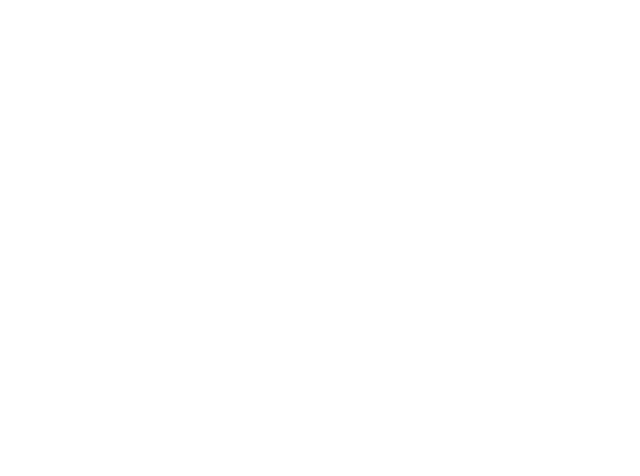
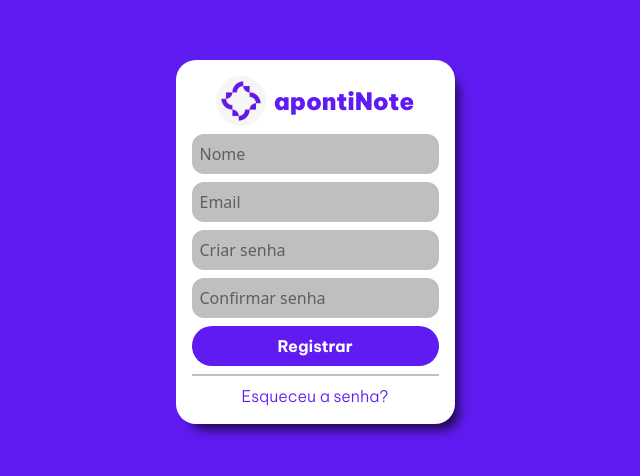
Before and after one commit to elielsondev/projeto_app_controle_de_garantia, a React (Vite) app: page /register in a window 1280 px wide. Before the commit this address had no page. Shown: the part 158-634 px from the top of the page, without its empty margins (325-965 px from the left). Built offline with nearby package versions, Linux system fonts and the light colour scheme; the HTML template or start-up script is replaced by a standard one.

Commit message:
fix and feat - ajustes nas paginas de Login e Welcome e implementacao da pagina Register

```diff
--- a/src/App.jsx
+++ b/src/App.jsx
@@ -2,6 +2,7 @@ import { Route, Routes } from "react-router-dom";
 import "./App.css";
 import Welcome from "./pages/Welcome";
 import Login from "./pages/Login";
+import Register from "./pages/Register";
 
 function App() {
   return (
@@ -9,6 +10,7 @@ function App() {
       <Routes>
         <Route path="/" element={ <Welcome /> } />
         <Route path="/login" element={ <Login /> } />
+        <Route path="/register" element={ <Register /> } />
       </Routes>
     </div>
   );
--- a/src/pages/Login.jsx
+++ b/src/pages/Login.jsx
@@ -1,6 +1,7 @@
 import React from "react";
 import "../style/Login.css";
 import logo from "../assets/logo.png";
+import { Link } from "react-router-dom";
 
 // Componente de login de usuário
 function Login() {
@@ -17,7 +18,7 @@ function Login() {
           name="email"
           id="email-login"
           placeholder="Email"
-          className=""
+          className="inputs"
         />
 
         <input
@@ -25,10 +26,14 @@ function Login() {
           name="password"
           id="password-login"
           placeholder="Senha"
-          className=""
+          className="inputs"
         />
 
-        <button className="be-vietnam-pro-bold">Entrar</button>
+          <Link to="/">
+            <span className="be-vietnam-pro-bold text-white">
+              Entrar
+            </span>
+          </Link>
 
         <label htmlFor="conectado" className="be-vietnam-pro-regular">
           <input type="radio" name="conectado" id="conectado" />
@@ -42,7 +47,7 @@ function Login() {
         </div>
         <hr />
         <div>
-          <a href="#" className="be-vietnam-pro-regular">
+          <a href="/register" className="be-vietnam-pro-regular">
             Não tem uma conta? Cadastre-se
           </a>
         </div>
--- a/src/pages/Register.jsx
+++ b/src/pages/Register.jsx
@@ -1,10 +1,63 @@
-import React from 'react'
-
+import React from "react";
+import "../style/Login.css";
+import logo from "../assets/logo.png";
+import { Link } from "react-router-dom";
 // Componente de registro de usuário / cadastro
 function Register() {
   return (
-    <div>Register</div>
-  )
+    <div className="login-container">
+      <form className="login-form">
+        <div className="flex items-center gap-2 mb-6 justify-center">
+          <img src={logo} alt="" width={50} />
+          <h2 className="be-vietnam-pro-black text-2xl mb-4">apontiNote</h2>
+        </div>
+
+        <input
+          type="email"
+          name="email"
+          id="nome-register"
+          placeholder="Nome"
+          className="inputs"
+        />
+
+        <input
+          type="email"
+          name="email"
+          id="email-register"
+          placeholder="Email"
+          className="inputs"
+        />
+
+        <input
+          type="password"
+          name="password"
+          id="password-register"
+          placeholder="Criar senha"
+          className="inputs"
+        />
+
+        <input
+          type="password"
+          name="password"
+          id="password-register"
+          placeholder="Confirmar senha"
+          className="inputs"
+        />
+
+        <Link to="/">
+          <span className="be-vietnam-pro-bold text-white">Registrar</span>
+        </Link>
+
+        <hr />
+
+        <div>
+          <a href="#" className="be-vietnam-pro-regular ">
+            Esqueceu a senha?
+          </a>
+        </div>
+      </form>
+    </div>
+  );
 }
 
-export default Register
+export default Register;
--- a/src/pages/Welcome.jsx
+++ b/src/pages/Welcome.jsx
@@ -13,7 +13,7 @@ function Welcome() {
   return (
     <div className='welcome-container'>
       <img src={logo} alt="logo aponti" title='Logo Aponti' width={150} />
-      <h1 className='be-vietnam-pro-black text-4xl'>apontiNote</h1>
+      <h1 className='be-vietnam-pro-white text-4xl'>apontiNote</h1>
       <BlinkBlur color="#724ebf" size="small" text="Loading" textColor="#bfbfbf" />
     </div>
   )
--- a/src/style/Login.css
+++ b/src/style/Login.css
@@ -12,7 +12,8 @@
   flex-direction: column;
   align-items: center;
   justify-content: center;
-  gap: 4rem;
+  margin-bottom: -2rem;
+  gap: 2rem;
   height: 100vh;
   background-color: var(--principal-da-logo);
 }
@@ -24,10 +25,21 @@
   color: var(--principal-da-logo);
 }
 
+.be-vietnam-pro-bold {
+  display: flex;
+  justify-content: center;
+  padding: 0.5rem;
+  border-radius: 20px;
+  font-family: "Be Vietnam Pro", sans-serif;
+  font-weight: bold;
+  font-style: normal;
+  color: var(--fonte-white);
+}
+
 .login-form {
   display: flex;
   flex-direction: column;
-  gap: 1rem;
+  gap: 0.5rem;
   background-color: var(--fonte-white);
   padding: 1rem;
   border-radius: 20px;
@@ -36,8 +48,7 @@
   -moz-box-shadow: 9px 11px 12px -6px rgba(0, 0, 0, 0.75);
 }
 
-#email-login,
-#password-login {
+.inputs{
   padding: 0.5rem;
   background-color: var(--formularios);
   color: #000000;
@@ -46,7 +57,13 @@
   cursor: pointer;
 }
 
-button {
+.be-vietnam-pro-regular {
+  font-family: "Be Vietnam Pro", sans-serif;
+  font-weight: 300;
+  font-style: normal;
+}
+
+span {
   padding: 0.2rem;
   background-color: var(--principal-da-logo);
   color: var(--fonte-white);
--- a/src/style/Welcome.css
+++ b/src/style/Welcome.css
@@ -12,12 +12,13 @@
   flex-direction: column;
   align-items: center;
   justify-content: center;
-    gap: 4rem;
+  margin-bottom: -2rem;
+  gap: 2rem;
   height: 100vh;
   background-color: var(--principal-da-logo);
 }
 
-.be-vietnam-pro-black h1 {
+.be-vietnam-pro-white {
   font-family: "Be Vietnam Pro", sans-serif;
   font-weight: 900;
   font-style: normal;
```
Lines whose indentation alone changed are shown as unchanged.
